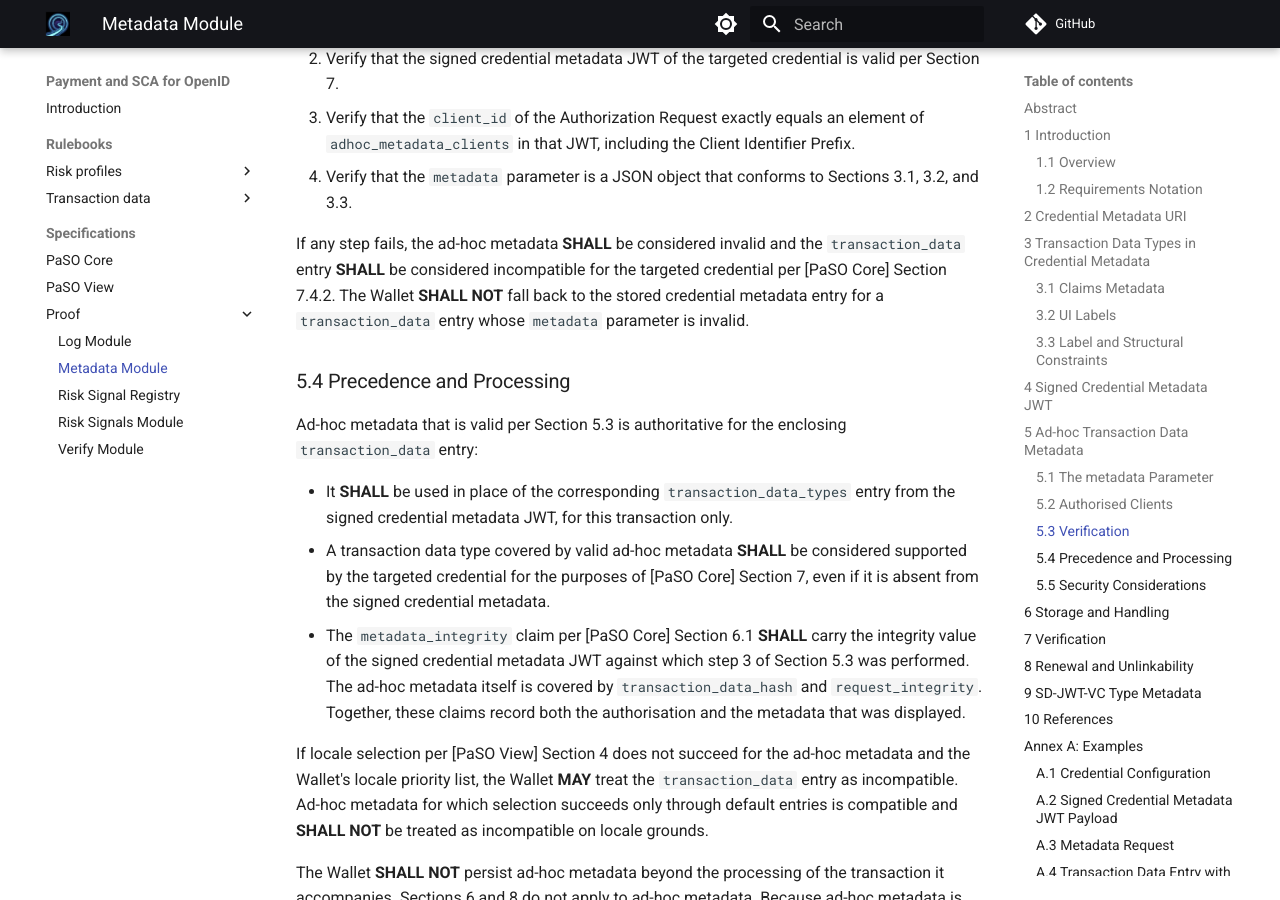
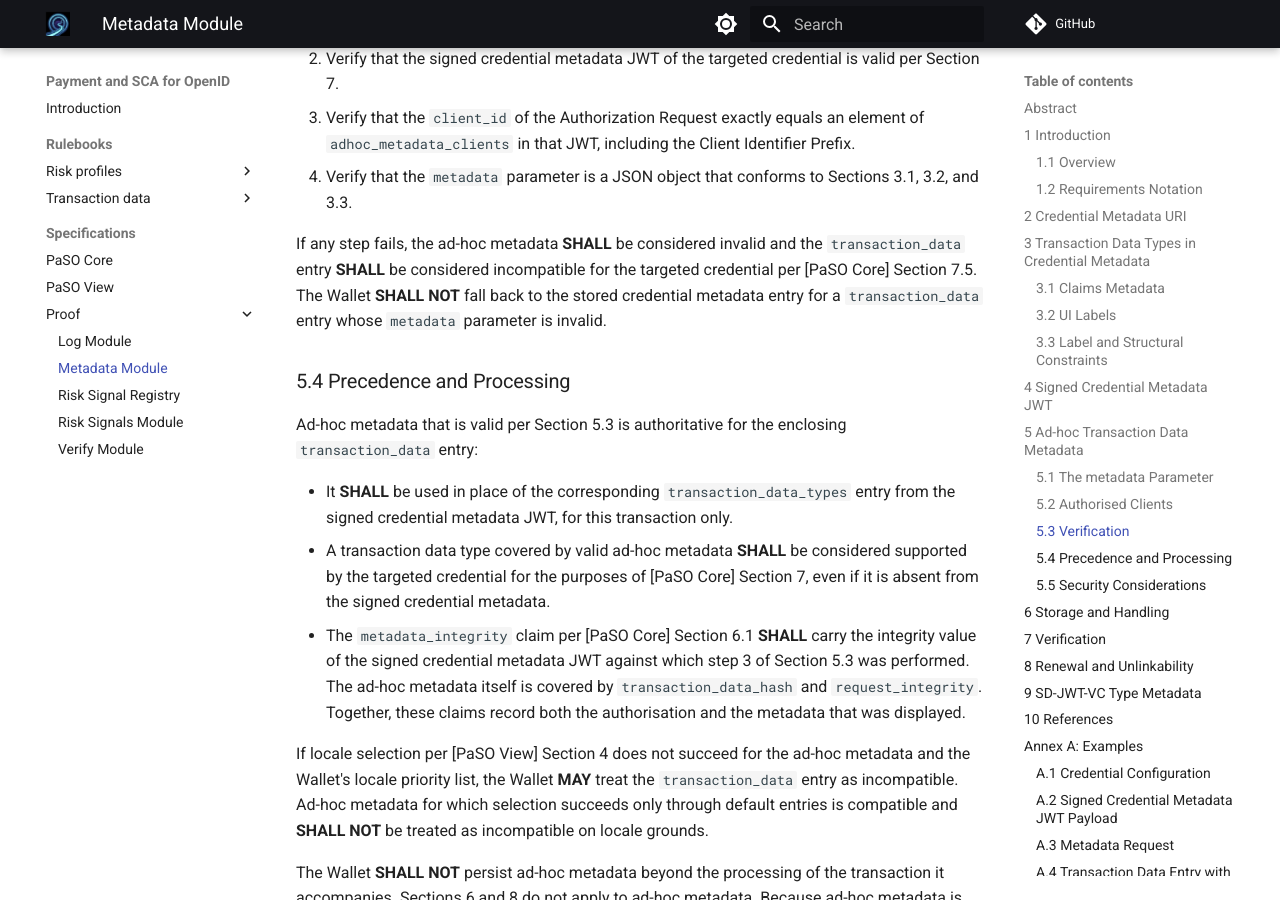
Before and after one commit to APTITUDE-Consortium/payments-and-sca-for-openid, an MkDocs documentation site: the page built from docs/specifications/proof/paso-proof-metadata.md, in a window 1280 px wide and 900 px high, scrolled down 8179 px. Built offline with MkDocs 1.6.1 and Material for MkDocs 9.7.7, drawn with Linux system fonts in a browser that asks for light colours; comment, search, counter and statistics services are not loaded; the version menu is left out.

Commit message:
docs: metadata refers to core entry compatibility

```diff
--- a/docs/specifications/proof/paso-proof-metadata.md
+++ b/docs/specifications/proof/paso-proof-metadata.md
@@ -168,7 +168,7 @@ When a PaSO-targeted `transaction_data` entry contains a `metadata` parameter, t
 3. Verify that the `client_id` of the Authorization Request exactly equals an element of `adhoc_metadata_clients` in that JWT, including the Client Identifier Prefix.
 4. Verify that the `metadata` parameter is a JSON object that conforms to Sections 3.1, 3.2, and 3.3.
 
-If any step fails, the ad-hoc metadata **SHALL** be considered invalid and the `transaction_data` entry **SHALL** be considered incompatible for the targeted credential per [PaSO Core] Section 7.4.2. The Wallet **SHALL NOT** fall back to the stored credential metadata entry for a `transaction_data` entry whose `metadata` parameter is invalid.
+If any step fails, the ad-hoc metadata **SHALL** be considered invalid and the `transaction_data` entry **SHALL** be considered incompatible for the targeted credential per [PaSO Core] Section 7.5. The Wallet **SHALL NOT** fall back to the stored credential metadata entry for a `transaction_data` entry whose `metadata` parameter is invalid.
 
 ### 5.4 Precedence and Processing
 
```
